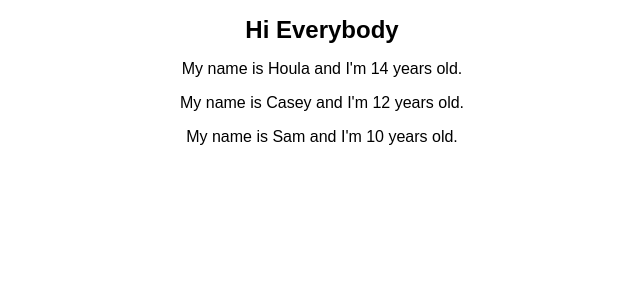
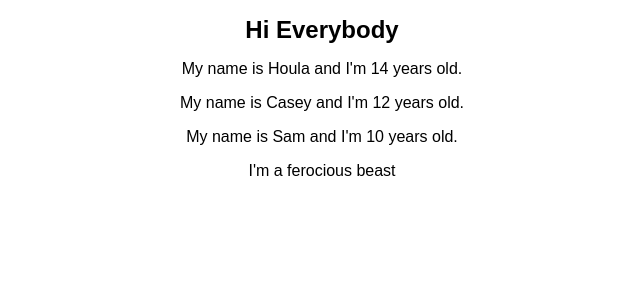
Before and after one commit to ideascomealive/cra-demo, a React (Create React App) app: page / in a window 1280 px wide. Shown: the top 300 px of the page, without its empty margins (318-958 px from the left). Built offline with nearby package versions, Linux system fonts and the light colour scheme.

Commit message:
06 the children property

```diff
--- a/src/Pet/Pet.js
+++ b/src/Pet/Pet.js
@@ -1,7 +1,12 @@
 import React from 'react';
 
 const pet = (props) => {
-    return <p>My name is {props.name} and I'm {props.age} years old.</p>
+    return (
+      <div>
+        <p>My name is {props.name} and I'm {props.age} years old.</p>
+        <p>{props.children}</p>
+      </div>
+    )
 };
 
 export default pet;
```
